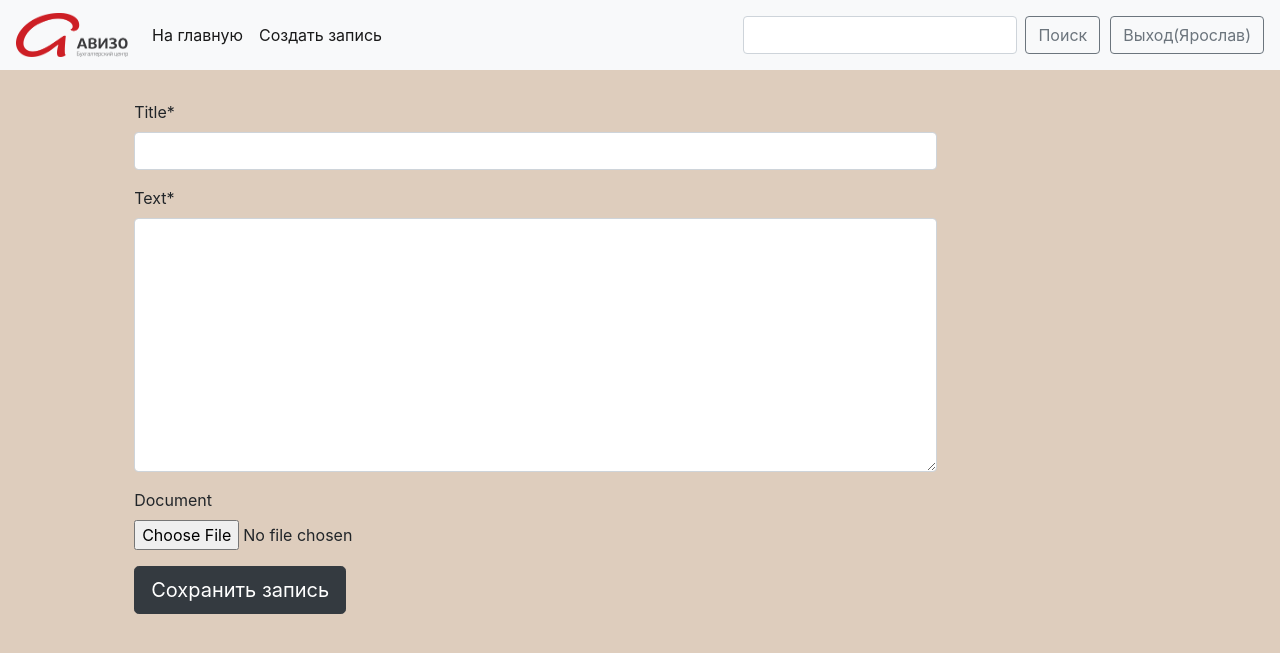
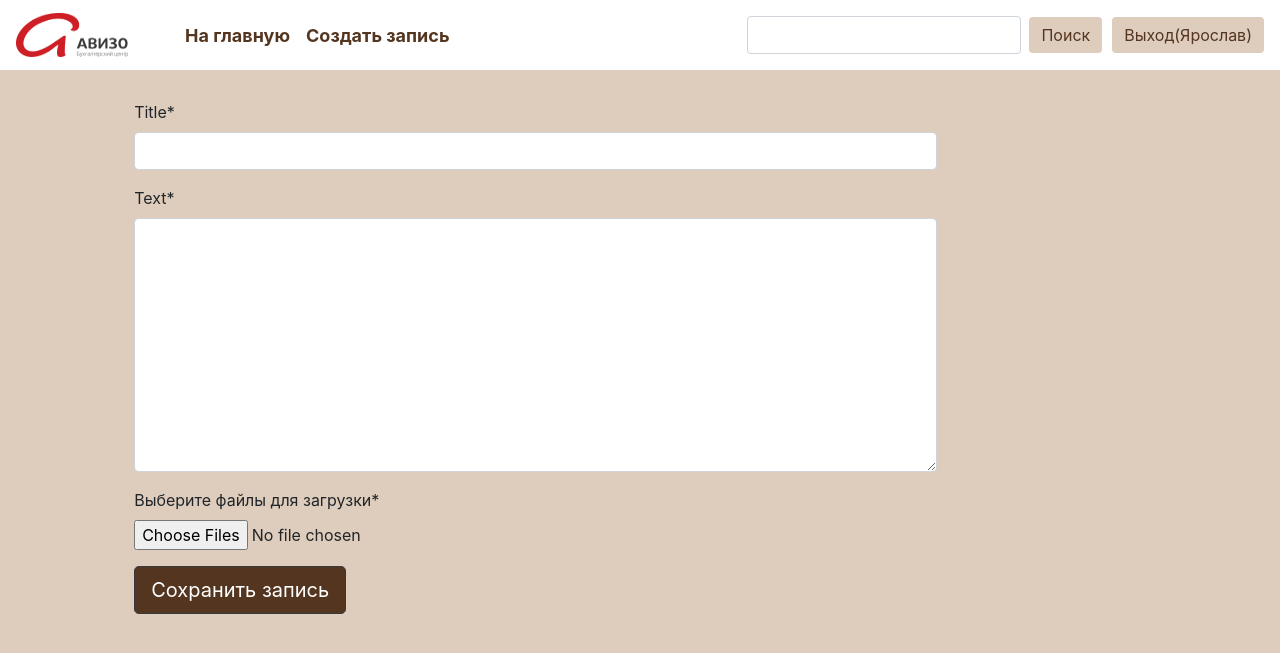
Before and after one commit to Cornholius/knowledge_base, a Django app: page /post/new/ in a window 1280 px wide. Shown: the top 653 px of the page. Run offline with Django 3.2, Linux system fonts and the light colour scheme; a user stored in the database is signed in; parts of the project's set-up code (start-up, migrations or seed data) failed here and were passed over; some libraries are stand-ins or nearby versions.

Commit message:
Revert "0.2003.2233"
This reverts commit 874bdbf863999db1fcd3b8c4f028d2993254c0f5.

# Conflicts:
#	wiki/blog/views.py
#	wiki/db.sqlite3

```diff
--- a/wiki/blog/forms.py
+++ b/wiki/blog/forms.py
@@ -4,12 +4,9 @@ from django.contrib.auth.forms import UserCreationForm, AuthenticationForm
 from django.contrib.auth.models import User
 
 
+class MediaForm(forms.Form):
+    media = forms.FileField(label='Выберите файлы для загрузки', widget=forms.FileInput(attrs={'multiple': 'multiple'}))
 
-class MediaForm(forms.ModelForm):
-
-    class Meta:
-        model = Media
-        fields = ('document',)
 
 class PostForm(forms.ModelForm):
 
--- a/wiki/blog/templates/blog/post_edit.html
+++ b/wiki/blog/templates/blog/post_edit.html
@@ -4,6 +4,9 @@
 <form method="POST" class="post-form" enctype="multipart/form-data">{% csrf_token %}
     {{ form|crispy }}
     {{ media|crispy }}
-    <button type="submit" class="btn btn-dark btn-lg">Сохранить запись</button>
+    {% for doc in media_files %}
+        <p><a class="btn btn-sm active" style="background: #543620; color: #fff" href="{{doc.document.url}}" role="button" aria-pressed="true">Скачать {{doc.document.name}}</a></p>
+    {% endfor %}
+    <button type="submit" class="btn btn-dark btn-lg" style="background: #543620; color: #fff">Сохранить запись</button>
 </form>
 {% endblock %}
--- a/wiki/blog/templates/include/base.html
+++ b/wiki/blog/templates/include/base.html
@@ -7,8 +7,8 @@
     <link rel="stylesheet" href="https://stackpath.bootstrapcdn.com/bootstrap/4.4.1/css/bootstrap.min.css" integrity="sha384-Vkoo8x4CGsO3+Hhxv8T/Q5PaXtkKtu6ug5TOeNV6gBiFeWPGFN9MuhOf23Q9Ifjh" crossorigin="anonymous">
     <title>База знаний</title>
     <style>
-            body { background: #decdbd; }
-        </style>
+        body { background: #decdbd; }
+    </style>
 </head>
 
 <body>
@@ -16,25 +16,25 @@
 <script src="https://cdn.jsdelivr.net/npm/popper.js@1.16.0/dist/umd/popper.min.js" integrity="sha384-Q6E9RHvbIyZFJoft+2mJbHaEWldlvI9IOYy5n3zV9zzTtmI3UksdQRVvoxMfooAo" crossorigin="anonymous"></script>
 <script src="https://stackpath.bootstrapcdn.com/bootstrap/4.4.1/js/bootstrap.min.js" integrity="sha384-wfSDF2E50Y2D1uUdj0O3uMBJnjuUD4Ih7YwaYd1iqfktj0Uod8GCExl3Og8ifwB6" crossorigin="anonymous"></script>
 
-<nav class="navbar navbar-expand-lg navbar-light bg-light sticky-top" style="background: #543620; color: #fff">
+<nav class="navbar navbar-expand-lg sticky-top" style="background: #fff;">
     <a class="navbar-brand" href="{% url 'post_list' %}"><img src="{% static 'images/logo.png' %}" width="112" height="44" alt=""></a>
     <div class="collapse navbar-collapse" id="navbarSupportedContent">
         <ul class="navbar-nav mr-auto">
             <li class="nav-item active">
-                <a class="nav-link" href="{% url 'post_list' %}">На главную<span class="sr-only">(current)</span></a>
+                <a class="nav-link" href="{% url 'post_list' %}" style="margin-left: 33px; font-size: 18px; font-weight: bold; color: #543620">На главную</a>
             </li>
             <li class="nav-item active">
-                <a class="nav-link" href="{% url 'post_new' %}">Создать запись</a>
+                <a class="nav-link" href="{% url 'post_new' %}" style="font-size: 18px; font-weight: bold; color: #543620">Создать запись</a>
             </li>
         </ul>
         <form class="form-inline my-2 my-lg-0" method="POST">{% csrf_token %}
             <input class="form-control mr-sm-2" type="text" placeholder="" name="Search">
-            <button class="btn btn btn-outline-secondary my-2 my-sm-0" role="button" type="submit">Поиск</button>
+            <button class="btn btn btn-outline-secondary my-2 my-sm-0" role="button" type="submit" style="background: #decdbd; color: #543620; border:none">Поиск</button>
         </form>
         {% if request.user.is_authenticated %}
-        <a class="btn btn btn-outline-secondary my-2 my-sm-0" style="margin-left: 10px" href="{% url 'logout' %}" role="button">Выход({{ request.user.first_name }})</a>
+        <a class="btn btn btn-outline-secondary" style="margin-left: 10px; background: #decdbd; color: #543620; border:none" href="{% url 'logout' %}" role="button">Выход({{ request.user.first_name }})</a>
         {% else %}
-        <a href="{% url 'login' %}">Логин</a>
+        <a href="{% url 'login' %}" style="margin-left: 10px; background: #decdbd; color: #543620">Логин</a>
         {% endif %}
     </div>
 </nav>
--- a/wiki/blog/views.py
+++ b/wiki/blog/views.py
@@ -71,9 +71,11 @@ class EditPostView(View):
 
     def get(self, request, pk=None):
         edit_user = Post.objects.filter(id=pk)
+        media_files = Media.objects.filter(post_id=pk)
         form = PostForm(edit_user.values()[0])
+        media = MediaForm()
         form.data['tags'] = self.edit_tags(pk)
-        return render(request, 'blog/post_edit.html', {'form': form})
+        return render(request, 'blog/post_edit.html', {'form': form, 'media': media, 'media_files': media_files})
 
     def post(self, request, pk=None):
         form = PostForm(request.POST, request.FILES)
@@ -82,6 +84,11 @@ class EditPostView(View):
             post = Post.objects.get(id=pk)
             post.title = form.data['title']
             post.text = form.data['text']
+            for _ in request.FILES.getlist('media'):
+                data = _.read()  # Если файл целиком умещается в памяти
+                media = Media(post=post)
+                media.document.save(_.name, ContentFile(data))
+                media.save()
             for tag in form.cleaned_data['tags']:
                 post.tags.add(tag)
             post.save()
@@ -95,6 +102,7 @@ class DeletePostView(View):
 
     def get(self, request, pk):
         post = Post.objects.filter(id=pk).delete()
+        media_files = Media.objects.filter(post_id=pk).delete()
         return redirect('/')
 
 
--- a/wiki/wiki/settings.py
+++ b/wiki/wiki/settings.py
@@ -40,6 +40,7 @@ INSTALLED_APPS = [
     'crispy_forms',
     'taggit',
     'sorl.thumbnail',
+    'django_cleanup',
     'blog'
 ]
 CRISPY_TEMPLATE_PACK = 'bootstrap4'
```
Also changed, not shown: wiki/__init__.py (added), wiki/blog/migrations/0002_auto_20200319_2254.py (added), wiki/blog/migrations/0003_auto_20200320_1904.py (added).
